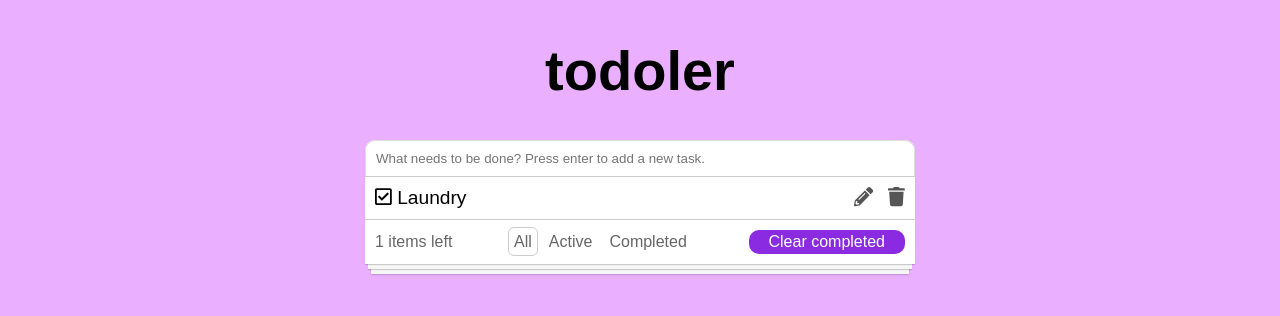
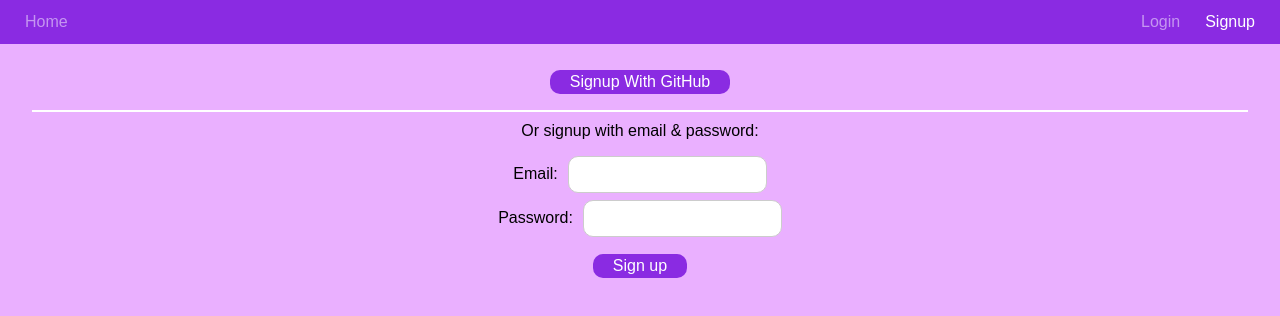
Before and after one commit to Steffan153/todoler, a Vue app: page /signup in a window 1280 px wide. Shown: the top 316 px of the page. Built offline with nearby package versions, Linux system fonts and the light colour scheme; a web font is replaced by a local one.

Commit message:
bunch of stuff. loggin in doesnt yet make sense

```diff
--- a/package.json
+++ b/package.json
@@ -17,7 +17,8 @@
     "firebase": "^6.3.2",
     "register-service-worker": "^1.6.2",
     "vue": "^2.6.10",
-    "vue-router": "^3.0.3"
+    "vue-router": "^3.0.3",
+    "vuex": "^3.0.1"
   },
   "devDependencies": {
     "@vue/cli-plugin-babel": "^3.9.0",
--- a/src/App.vue
+++ b/src/App.vue
@@ -1,6 +1,9 @@
 <template>
   <div id="app">
-    <router-view />
+    <Header />
+    <div class="container">
+      <router-view />
+    </div>
   </div>
 </template>
 
@@ -24,4 +27,18 @@ body {
   background-color: #eab0ff;
   font-family: Cantarell, sans-serif;
 }
+.container {
+  margin: 70px auto;
+  max-width: 95vw;
+}
 </style>
+
+<script>
+import Header from "./components/Header.vue";
+
+export default {
+  components: {
+    Header
+  }
+};
+</script>
--- a/src/components/Header.vue
+++ b/src/components/Header.vue
@@ -0,0 +1,118 @@
+<template>
+  <header>
+    <nav>
+      <div>
+        <router-link active-class="active" to="/" exact>Home</router-link>
+      </div>
+      <div class="right" v-if="!user">
+        <router-link active-class="active" to="/signup">Signup</router-link>
+      </div>
+      <div class="right" v-if="!user">
+        <router-link active-class="active" to="/login">Login</router-link>
+      </div>
+      <div class="right dropdown" v-if="user">
+        <div class="dropdown-start">
+          <img
+            :src="user.photoURL || 'https://i.imgur.com/FdH9pPU.png'"
+            alt="User photo"
+            class="profile-pic"
+          />
+          <span class="caret"></span>
+        </div>
+        <div class="dropdown-menu">
+          <a href="#" class="dropdown-item">Settings</a>
+        </div>
+      </div>
+    </nav>
+  </header>
+</template>
+
+<script>
+import firebase from "../init-firebase";
+
+export default {
+  computed: {
+    user() {
+      return firebase.auth().currentUser;
+    }
+  }
+};
+</script>
+
+<style lang="scss" scoped>
+header {
+  width: 100%;
+  nav {
+    width: 100%;
+    background-color: blueviolet;
+    top: 0;
+    left: 0;
+    position: fixed;
+    padding: 13px 25px;
+    box-sizing: border-box;
+    > div {
+      margin-right: 25px;
+      display: inline-block;
+      a {
+        text-decoration: none;
+        color: rgba(255, 255, 255, 0.5);
+        &.active,
+        &:hover,
+        &:active {
+          color: white;
+        }
+      }
+      &.right {
+        float: right;
+        margin-right: 0;
+        margin-left: 25px;
+      }
+    }
+    .profile-pic {
+      height: 20px;
+      border-radius: 5px;
+    }
+    .right:last-child {
+      margin-right: 0 !important;
+    }
+  }
+}
+.dropdown {
+  position: relative;
+}
+.dropdown-start {
+  cursor: pointer;
+}
+.dropdown-menu {
+  display: none;
+  position: absolute;
+  top: 20px;
+  right: 0;
+  background-color: white;
+  color: black;
+  padding: 10px 0;
+  border-radius: 10px;
+}
+.dropdown-item {
+  color: black;
+  padding: 10px;
+  border-radius: 10px;
+  &:hover {
+    background-color: #eee;
+    color: black;
+  }
+}
+.dropdown:hover .dropdown-menu {
+  display: block;
+}
+.caret {
+  width: 0;
+  height: 0;
+  border-left: 7px solid transparent;
+  border-right: 7px solid transparent;
+  border-top: 7px solid #fff;
+  margin-left: 5px;
+  display: inline-block;
+  height: 3px;
+}
+</style>
--- a/src/components/Signup.vue
+++ /dev/null
@@ -1,46 +0,0 @@
-<template>
-  <div>
-    <Button
-      :click="() => signup()"
-      v-if="!logged"
-    >Login With GitHub (this will create a new account if you don't have one yet 😉</Button>
-  </div>
-</template>
-
-<script>
-import Button from "./Button.vue";
-
-import firebase from "firebase/app";
-import "firebase/auth";
-
-const provider = new firebase.auth.GithubAuthProvider();
-
-export default {
-  name: "signup",
-  props: ["logged"],
-  methods: {
-    signup() {
-      firebase
-        .auth()
-        .signInWithPopup(provider)
-        .then(result => {
-          console.log(result);
-          this.$emit("login", result);
-        })
-        .catch(error => {
-          console.warn(error);
-        });
-    }
-  },
-  components: {
-    Button
-  }
-};
-</script>
-
-<style lang="scss" scoped>
-div {
-  text-align: center;
-  margin-top: 20px;
-}
-</style>
--- /dev/null
+++ b/src/init-firebase.js
@@ -0,0 +1,15 @@
+import firebase from "firebase/app";
+import "firebase/auth";
+
+var firebaseConfig = {
+  apiKey: "AIzaSyDjCV2Eh0pbbV6CeoA0xIa_3ku_y0wH-mo",
+  authDomain: "todoler-mvc-44add.firebaseapp.com",
+  databaseURL: "https://todoler-mvc-44add.firebaseio.com",
+  projectId: "todoler-mvc",
+  storageBucket: "",
+  messagingSenderId: "769487962734",
+  appId: "1:769487962734:web:7f23922b4f02d3c1"
+};
+firebase.initializeApp(firebaseConfig);
+
+export default firebase;
--- a/src/main.js
+++ b/src/main.js
@@ -1,5 +1,4 @@
 import Vue from "vue";
-import firebase from "firebase/app";
 import { library } from "@fortawesome/fontawesome-svg-core";
 import { faPencilAlt, faTrash, faCheckSquare as fasCheckSquare } from "@fortawesome/free-solid-svg-icons";
 import { faCheckSquare as farCheckSquare } from "@fortawesome/free-regular-svg-icons";
@@ -8,6 +7,7 @@ import { FontAwesomeIcon } from "@fortawesome/vue-fontawesome";
 import App from "./App.vue";
 import "./registerServiceWorker";
 import router from "./router";
+import store from "./store";
 
 library.add(faPencilAlt, faTrash, fasCheckSquare, farCheckSquare);
 
@@ -15,18 +15,8 @@ Vue.component("font-awesome-icon", FontAwesomeIcon);
 
 Vue.config.productionTip = false;
 
-var firebaseConfig = {
-  apiKey: "AIzaSyDjCV2Eh0pbbV6CeoA0xIa_3ku_y0wH-mo",
-  authDomain: "todoler-mvc-44add.firebaseapp.com",
-  databaseURL: "https://todoler-mvc-44add.firebaseio.com",
-  projectId: "todoler-mvc",
-  storageBucket: "",
-  messagingSenderId: "769487962734",
-  appId: "1:769487962734:web:7f23922b4f02d3c1"
-};
-firebase.initializeApp(firebaseConfig);
-
 new Vue({
   router,
+  store,
   render: h => h(App)
 }).$mount("#app");
--- a/src/router.js
+++ b/src/router.js
@@ -5,16 +5,22 @@ import Home from "./views/Home.vue";
 Vue.use(Router);
 
 export default new Router({
+  mode: "history",
   routes: [
     {
       path: "/",
       name: "home",
       component: Home
+    },
+    {
+      path: "/signup",
+      name: "signup",
+      component: () => import(/* webpackChunkName: "signup" */ "./views/Signup.vue")
+    },
+    {
+      path: "/login",
+      name: "login",
+      component: () => import(/* webpackChunkName: "login" */ "./views/Login.vue")
     }
-    // {
-    //   path: '/about',
-    //   name: 'about',
-    //   component: () => import(/* webpackChunkName: "about" */ './views/About.vue')
-    // }
   ]
 });
--- /dev/null
+++ b/src/store.js
@@ -0,0 +1,15 @@
+import Vue from "vue";
+import Vuex from "vuex";
+
+Vue.use(Vuex);
+
+export default new Vuex.Store({
+  state: {
+    auth: null
+  },
+  mutations: {
+    setAuth (state, auth) {
+      state.auth = auth;
+    }
+  }
+});
--- /dev/null
+++ b/src/views/Login.vue
@@ -0,0 +1,98 @@
+<template>
+  <div class="signup">
+    <Button :click="() => loginGithub()">Login With GitHub</Button>
+    <p class="text-hr">Or signup with email &amp; password:</p>
+    <div>
+      <div>
+        <label for="email">Email:</label>
+        <input type="email" name="email" id="email" v-model="email" />
+      </div>
+      <div>
+        <label for="password">Password:</label>
+        <input type="password" name="password" id="password" v-model="password" />
+      </div>
+      <div class="buttons">
+        <Button :click="() => emailLogin()">Log in</Button>
+      </div>
+    </div>
+  </div>
+</template>
+
+<script>
+import Button from "../components/Button.vue";
+import firebase from "../init-firebase";
+
+const provider = new firebase.auth.GithubAuthProvider();
+
+export default {
+  name: "signup",
+  data() {
+    return {
+      email: "",
+      password: ""
+    };
+  },
+  methods: {
+    loginGithub() {
+      firebase
+        .auth()
+        .signInWithPopup(provider)
+        .then(result => {
+          console.log(result);
+          this.$store.commit("setAuth", result);
+          this.$router.replace("/");
+        })
+        .catch(error => {
+          console.warn(error);
+          alert("Error: " + error.message);
+        });
+    },
+    emailLogin() {
+      firebase
+        .auth()
+        .signInWithEmailAndPassword(this.email, this.password)
+        .then(res => {
+          console.log(res);
+          this.$store.commit("setAuth", res);
+          this.$router.replace("/");
+        })
+        .catch(err => {
+          console.warn(err);
+          alert("Error: " + err.message);
+        });
+    }
+  },
+  components: {
+    Button
+  }
+};
+</script>
+
+<style lang="scss" scoped>
+.signup {
+  text-align: center;
+  margin-top: 20px;
+}
+
+.text-hr {
+  border-top: 2px solid #fff;
+  padding-top: 10px;
+}
+
+input {
+  border: 1px solid #ccc;
+  padding: 10px;
+  border-radius: 10px;
+  margin-left: 10px;
+  outline: none;
+  margin-bottom: 7px;
+  transition: box-shadow 0.3s;
+  &:focus {
+    box-shadow: 0 1px 10px #999;
+  }
+}
+
+.buttons {
+  margin-top: 10px;
+}
+</style>
--- /dev/null
+++ b/src/views/Signup.vue
@@ -0,0 +1,112 @@
+<template>
+  <div class="signup">
+    <Button :click="() => signup()">Signup With GitHub</Button>
+    <p class="text-hr">Or signup with email &amp; password:</p>
+    <div>
+      <div>
+        <label for="email">Email:</label>
+        <input type="email" name="email" id="email" v-model="email" />
+      </div>
+      <div>
+        <label for="password">Password:</label>
+        <input type="password" name="password" id="password" v-model="password" />
+      </div>
+      <div class="buttons">
+        <Button :click="() => emailSignup()">Sign up</Button>
+      </div>
+    </div>
+  </div>
+</template>
+
+<script>
+import Button from "../components/Button.vue";
+import firebase from '../init-firebase';
+
+const provider = new firebase.auth.GithubAuthProvider();
+
+export default {
+  name: "signup",
+  data() {
+    return {
+      email: "",
+      password: ""
+    };
+  },
+  methods: {
+    signup() {
+      firebase
+        .auth()
+        .signInWithPopup(provider)
+        .then(result => {
+          console.log(result);
+          this.$store.commit("setAuth", result);
+          this.$router.replace("/");
+        })
+        .catch(error => {
+          console.warn(error);
+          alert("Error: " + error.message);
+        });
+    },
+    emailLogin() {
+      firebase
+        .auth()
+        .signInWithEmailAndPassword(this.email, this.password)
+        .then(res => {
+          console.log(res);
+          this.$store.commit("setAuth", res);
+          this.$router.replace("/");
+        })
+        .catch(err => {
+          console.warn(err);
+          alert("Error: " + err.message);
+        });
+    },
+    emailSignup() {
+      firebase
+        .auth()
+        .createUserWithEmailAndPassword(this.email, this.password)
+        .then(res => {
+          console.log(res);
+          this.$store.commit("setAuth", res);
+          this.$router.replace("/");
+        })
+        .catch(err => {
+          console.warn(err);
+          alert("Error: " + err.message);
+        });
+    }
+  },
+  components: {
+    Button
+  }
+};
+</script>
+
+<style lang="scss" scoped>
+.signup {
+  text-align: center;
+  margin-top: 20px;
+}
+
+.text-hr {
+  border-top: 2px solid #fff;
+  padding-top: 10px;
+}
+
+input {
+  border: 1px solid #ccc;
+  padding: 10px;
+  border-radius: 10px;
+  margin-left: 10px;
+  outline: none;
+  margin-bottom: 7px;
+  transition: box-shadow 0.3s;
+  &:focus {
+    box-shadow: 0 1px 10px #999;
+  }
+}
+
+.buttons {
+  margin-top: 10px;
+}
+</style>
```
Also changed, not shown: .eslintrc.js, 1 other file (tests, documents, lock files or other folders).
